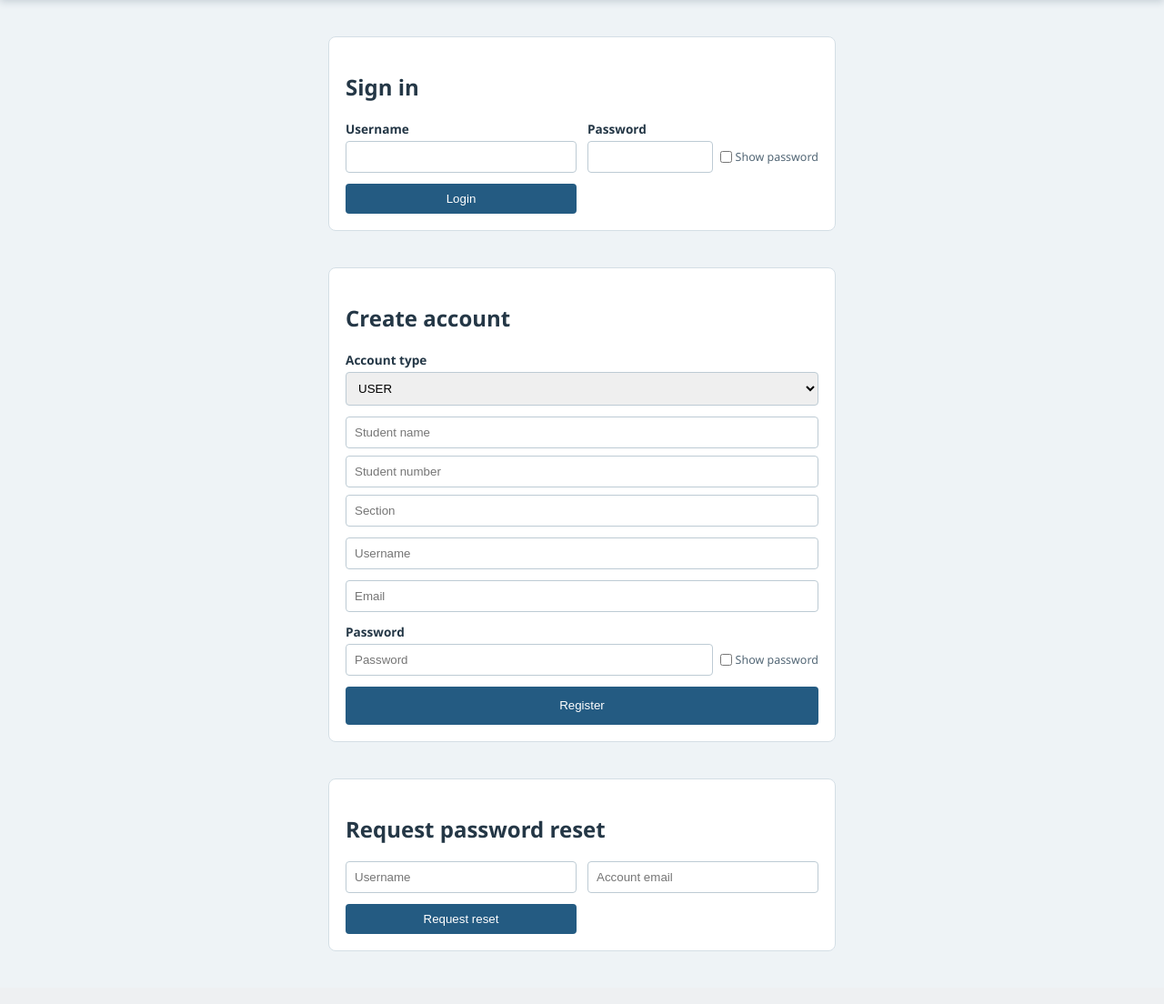
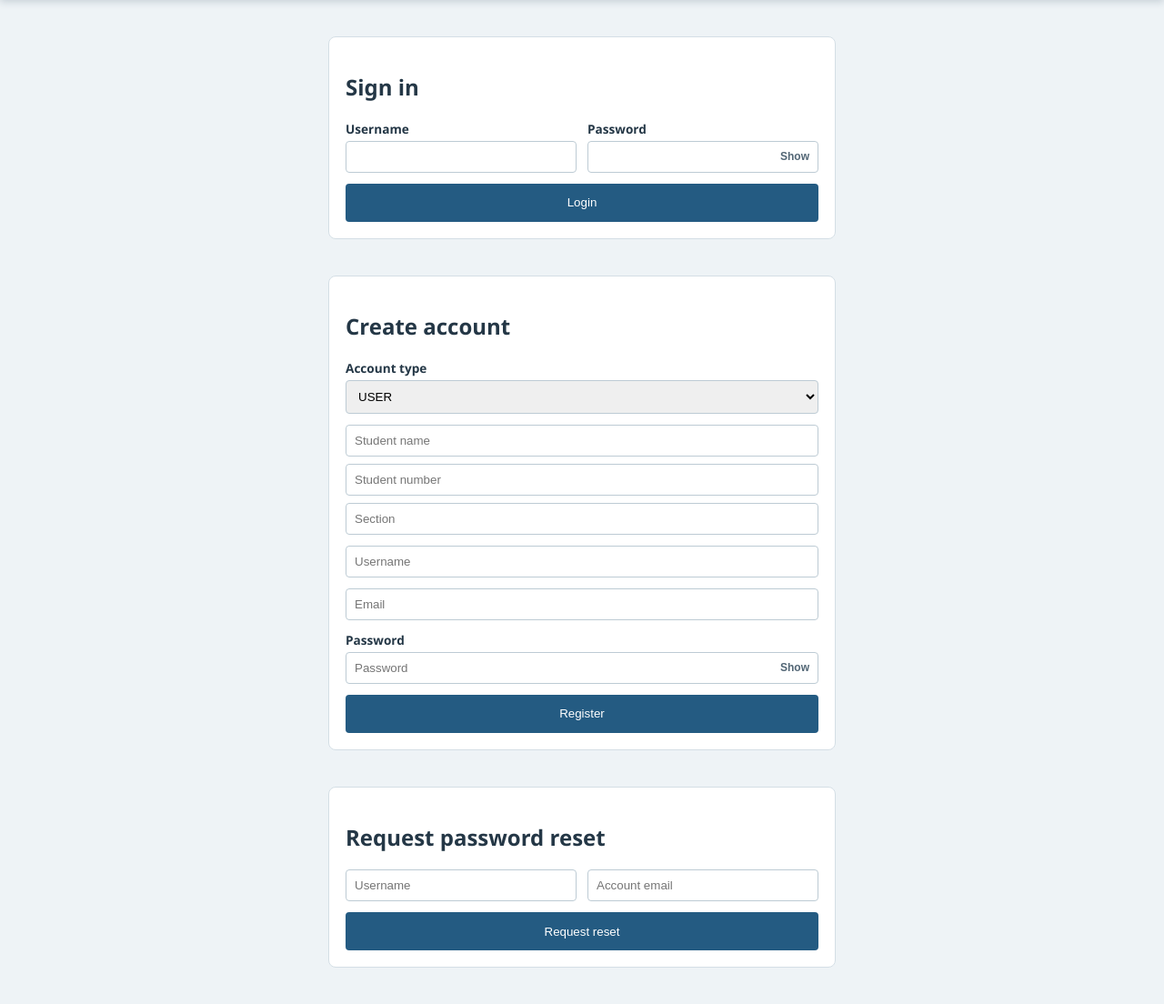
Before and after one commit to Markchives/Activity-7---Feliciano, a Flask app: page /login in a window 1280 px wide. Shown: the part 71-1175 px from the top of the page at 91% size. Before the commit the page ends 1117 px from the top, so only its background shows below. Run offline with Flask 3, Linux system fonts and the light colour scheme.

Commit message:
Buttons are fixed

```diff
--- a/templates/login.html
+++ b/templates/login.html
@@ -2,12 +2,12 @@
 {% block content %}
 <section style="max-width:520px;margin:40px auto">
   <h1>Sign in</h1>
-  <form method="post" class="grid">
+  <form method="post" class="grid login-form">
     <label>Username<input name="username" required></label>
     <label>Password
       <span class="password-field">
         <input id="login-password" name="password" type="password" required>
-        <span class="password-toggle"><input type="checkbox" data-password-toggle="login-password"> Show password</span>
+        <button class="password-toggle" type="button" data-password-toggle="login-password" aria-label="Show password" title="Show password">Show</button>
       </span>
     </label>
     <button type="submit">Login</button>
@@ -30,7 +30,7 @@
     <label>Password
       <span class="password-field">
         <input id="registration-password" name="password" type="password" placeholder="Password" required>
-        <span class="password-toggle"><input type="checkbox" data-password-toggle="registration-password"> Show password</span>
+        <button class="password-toggle" type="button" data-password-toggle="registration-password" aria-label="Show password" title="Show password">Show</button>
       </span>
     </label>
     <button type="submit">Register</button>
@@ -38,7 +38,7 @@
 </section>
 <section style="max-width:520px;margin:40px auto">
   <h2>Request password reset</h2>
-  <form method="post" action="{{ url_for('reset_request') }}" class="grid">
+  <form method="post" action="{{ url_for('reset_request') }}" class="grid reset-form">
     <input name="username" placeholder="Username" required>
     <input name="email" type="email" placeholder="Account email" required>
     <button type="submit">Request reset</button>
@@ -60,9 +60,13 @@
   }
 
     document.querySelectorAll("[data-password-toggle]").forEach((toggle) => {
-      toggle.addEventListener("change", () => {
+      toggle.addEventListener("click", () => {
         const passwordField = document.getElementById(toggle.dataset.passwordToggle);
-        passwordField.type = toggle.checked ? "text" : "password";
+        const isVisible = passwordField.type === "text";
+        passwordField.type = isVisible ? "password" : "text";
+        toggle.textContent = isVisible ? "Show" : "Hide";
+        toggle.setAttribute("aria-label", isVisible ? "Show password" : "Hide password");
+        toggle.setAttribute("title", isVisible ? "Show password" : "Hide password");
       });
     });
 
--- a/templates/styles.css
+++ b/templates/styles.css
@@ -204,6 +204,13 @@ button:hover {
   gap: 12px;
 }
 
+.login-form > button,
+.reset-form > button {
+  grid-column: 1 / -1;
+  width: 100%;
+  min-height: 42px;
+}
+
 .grid > label {
   display: flex;
   flex-direction: column;
@@ -214,30 +221,25 @@ button:hover {
 }
 
 .password-field {
-  display: flex;
-  align-items: center;
-  gap: 8px;
+  position: relative;
+  display: block;
 }
 
 .password-field > input {
-  min-width: 0;
-  flex: 1;
+  padding-right: 58px;
 }
 
 .password-toggle {
-  display: inline-flex;
-  align-items: center;
-  gap: 4px;
-  flex: 0 0 auto;
+  position: absolute;
+  top: 50%;
+  right: 5px;
+  width: auto;
+  padding: 3px 5px;
+  transform: translateY(-50%);
+  background: transparent;
   color: #526675;
-  font-size: 0.78rem;
-  font-weight: 400;
-  white-space: nowrap;
-}
-
-.password-toggle input {
-  width: auto;
-  margin: 0;
+  font-size: 0.75rem;
+  font-weight: 600;
 }
 
 .registration-form {
```
Also changed, not shown: 1 other file.
